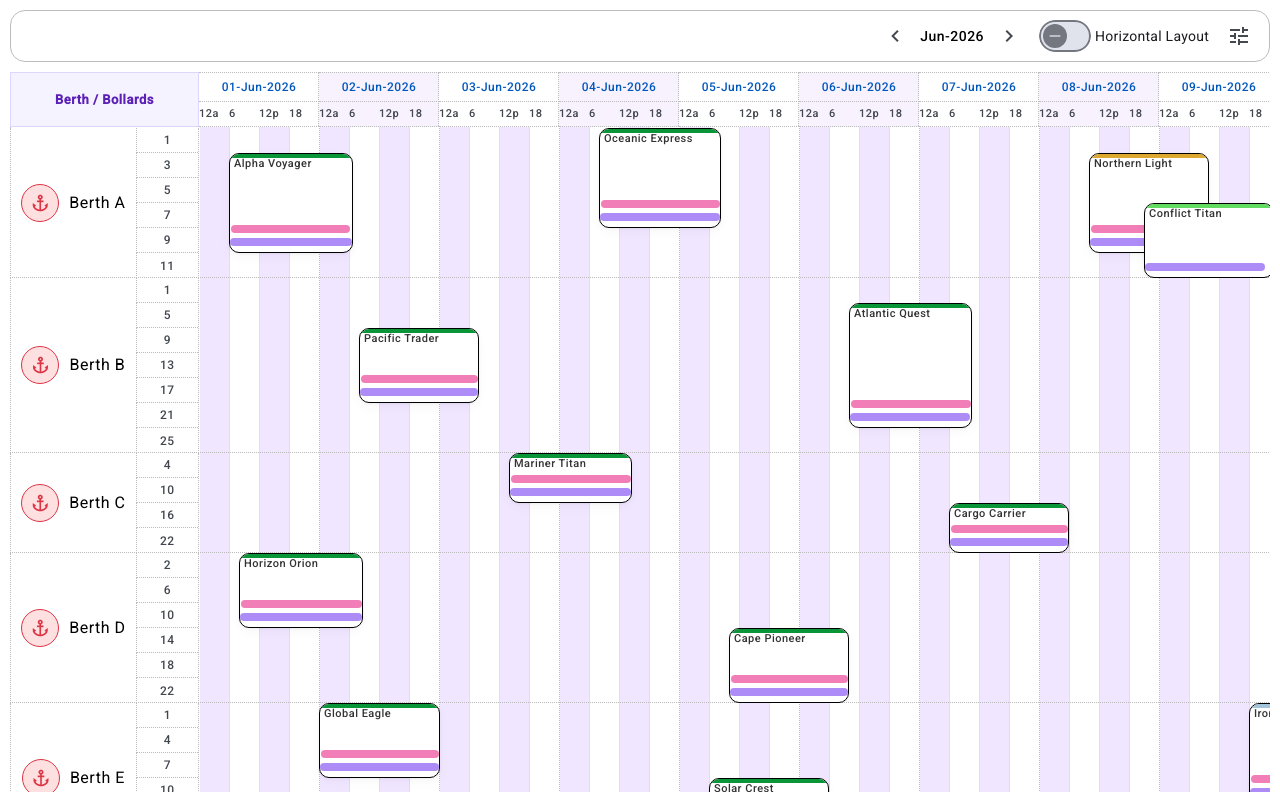
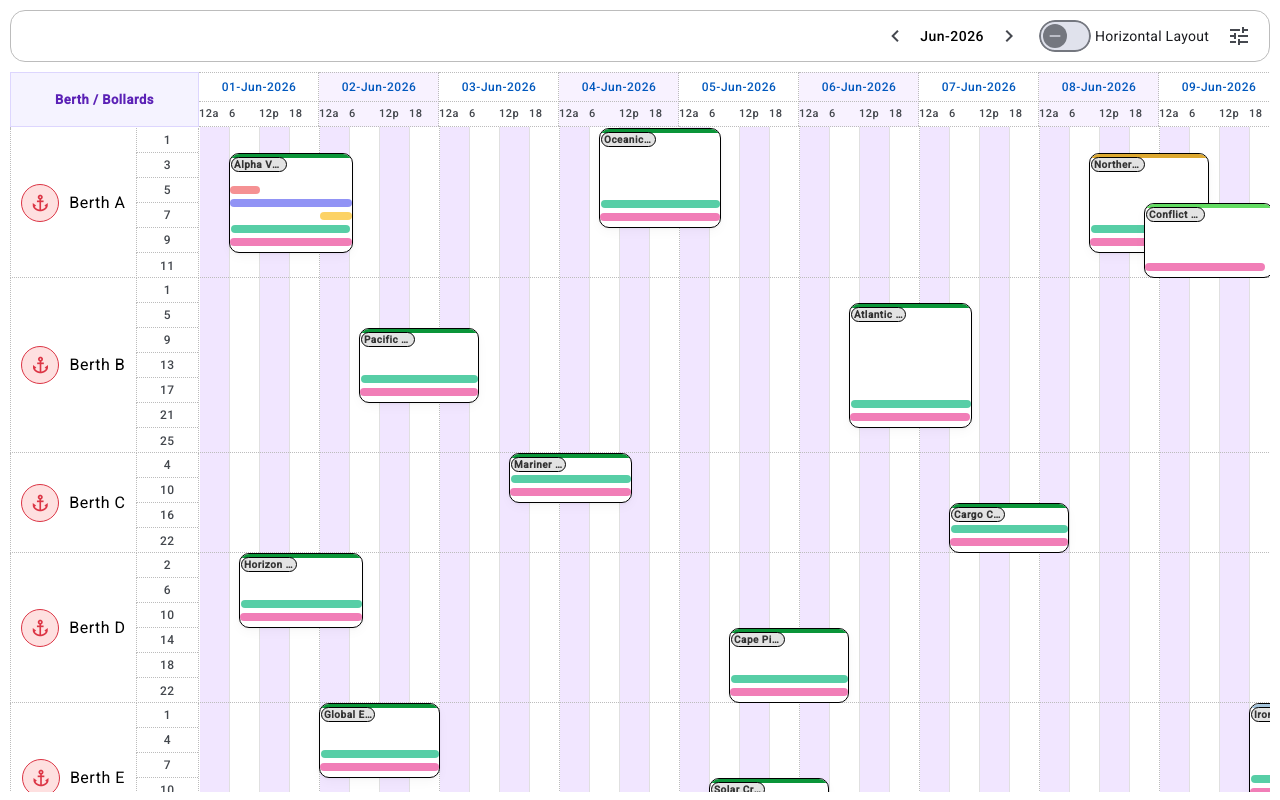
Before and after one commit to Yojan-Pawade/berth-planner, an Angular app: page / in a window 1280 px wide. Built offline with nearby package versions, Linux system fonts and the light colour scheme.

Commit message:
add batch based vessel name

```diff
--- a/src/app/berth-planner/berth-planner.component.html
+++ b/src/app/berth-planner/berth-planner.component.html
@@ -106,7 +106,8 @@
                          'width.px':  vessel.width_px,
                          'height.px': vessel.height_px
                        }">
-                        <span class="planner-vessel__title">{{ vessel.vessel_name }}</span>
+                        <div class="planner-vessel__title"
+                      [style.width.px]="Math.min(80, vessel.width_px * 0.45)" [matTooltip]="vessel.vessel_name">{{ vessel.vessel_name }}</div>
                         <div *ngFor="let res of vessel.resources"
                             class="planner-vessel__resource"
                             [ngStyle]="{
--- a/src/app/berth-planner/berth-planner.component.scss
+++ b/src/app/berth-planner/berth-planner.component.scss
@@ -289,16 +289,22 @@
 
             .planner-vessel__title {
                 position: absolute;
-            font-size: 11px;
-            font-weight: 500;
-            line-height: 20px;
-            padding: 0px 4px;
+                font-size: 10px;
+                top: 3px;
+                left: 1px;
+                font-weight: 600;
+                line-height: 13px;
+                padding: 0px 2px;
                 white-space: nowrap;
                 overflow: hidden;
+                color: #333333;
+                z-index: 2;
+                border: 1px solid #000;
+                box-sizing: border-box;
+                white-space: nowrap;
                 text-overflow: ellipsis;
-            color: $planner-text-default;
-            text-align: center;
-            z-index: 3;
+                border-radius: 20px;
+                background-color: #E3E3E3;
             }
 }
 
--- a/src/app/berth-planner/berth-planner.module.ts
+++ b/src/app/berth-planner/berth-planner.module.ts
@@ -11,10 +11,10 @@ import { MatSlideToggleModule } from '@angular/material/slide-toggle';
 import { MatMenuModule }   from '@angular/material/menu';
 import { FormsModule }     from '@angular/forms';
 import { MatDialogModule } from '@angular/material/dialog';
-
+import { MatTooltipModule } from '@angular/material/tooltip';
 @NgModule({
   declarations: [BerthPlannerComponent],
-  imports: [CommonModule, BerthplannerRouting, MatButtonModule, MatIconModule, MatButtonToggleModule, MatMenuModule, MatSlideToggleModule, FormsModule,MatDialogModule],
+  imports: [CommonModule, BerthplannerRouting, MatButtonModule, MatIconModule, MatButtonToggleModule, MatMenuModule, MatSlideToggleModule, FormsModule,MatDialogModule , MatTooltipModule],
   providers: [BerthPlannerbaseService, TimeLineService]
 })
 export class BerthPlannerModule {}
--- a/src/app/berth-planner/berth-planner.utils.ts
+++ b/src/app/berth-planner/berth-planner.utils.ts
@@ -25,7 +25,15 @@ export const BERTH_PLANNER_DATA = [
         actual_end: '2026-06-02T06:45:00.000Z',
         resources: [
           { id: 'a1-v1-r1', resource_name: 'Crane 1', planned_start: '2026-06-01T06:00:00.000Z', planned_end: '2026-06-02T06:45:00.000Z' },
-          { id: 'a1-v1-r2', resource_name: 'Tugboat A', planned_start: '2026-06-01T06:15:00.000Z', planned_end: '2026-06-02T06:00:00.000Z' }
+          { id: 'a1-v1-r2', resource_name: 'Tugboat A', planned_start: '2026-06-01T06:15:00.000Z', planned_end: '2026-06-02T06:00:00.000Z' },
+          { id: 'a1-v1-r3', resource_name: 'Crane 3', planned_start: '2026-06-02T00:00:00.000Z', planned_end: '2026-06-02T06:40:00.000Z' },
+          { id: 'a1-v1-r4', resource_name: 'Crane 4', planned_start: '2026-06-01T00:00:00.000Z', planned_end: '2026-06-02T06:40:00.000Z' },
+          { id: 'a1-v1-r5', resource_name: 'Pilot B', planned_start: '2026-06-01T06:00:00.000Z', planned_end: '2026-06-01T12:00:00.000Z' },
+          { id: 'a1-v1-r6', resource_name: 'Forklift 2', planned_start: '2026-06-01T12:00:00.000Z', planned_end: '2026-06-01T18:00:00.000Z' },
+          { id: 'a1-v1-r7', resource_name: 'Tugboat B', planned_start: '2026-06-01T18:00:00.000Z', planned_end: '2026-06-02T00:00:00.000Z' },
+          { id: 'a1-v1-r8', resource_name: 'Crane 5', planned_start: '2026-06-02T00:00:00.000Z', planned_end: '2026-06-02T06:45:00.000Z' },
+          { id: 'a1-v1-r9', resource_name: 'Pilot C', planned_start: '2026-06-01T06:30:00.000Z', planned_end: '2026-06-01T08:00:00.000Z' },
+          { id: 'a1-v1-r10', resource_name: 'Forklift 3', planned_start: '2026-06-01T20:00:00.000Z', planned_end: '2026-06-02T06:45:00.000Z' }
         ]
       },
       {
--- a/src/app/berth-planner/services/berth-planner-base.service.ts
+++ b/src/app/berth-planner/services/berth-planner-base.service.ts
@@ -9,6 +9,7 @@ import { BERTH_PLANNER_DATA } from '../berth-planner.utils';
 export class BerthPlannerbaseService implements OnInit {
   _orientation = signal<PlannerOrientation>('horizontal');
   readonly orientation = this._orientation.asReadonly();
+  readonly Math = Math;
 
   pendingViewMode: ViewMode = 'ONE_MONTH';
   pendingSlotCount: SlotCount = 4;
```
Lines whose indentation alone changed are shown as unchanged.
